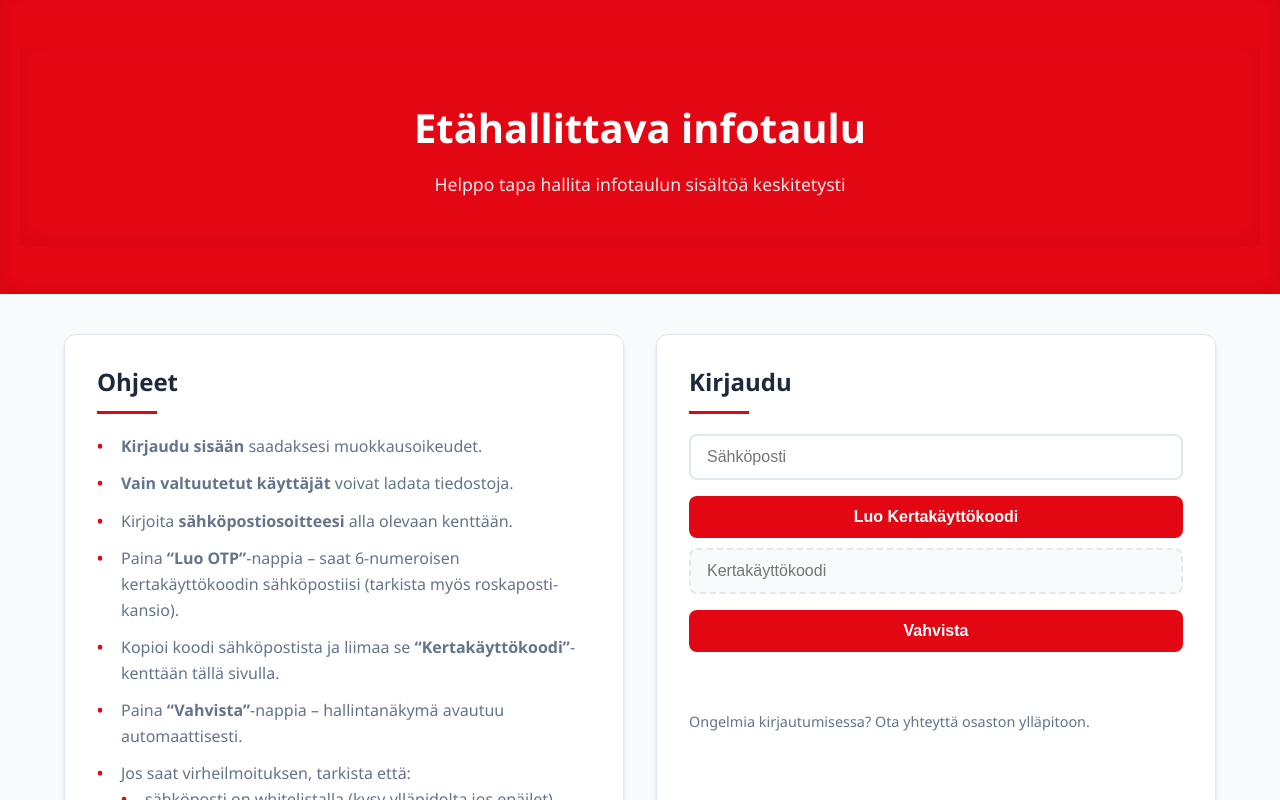
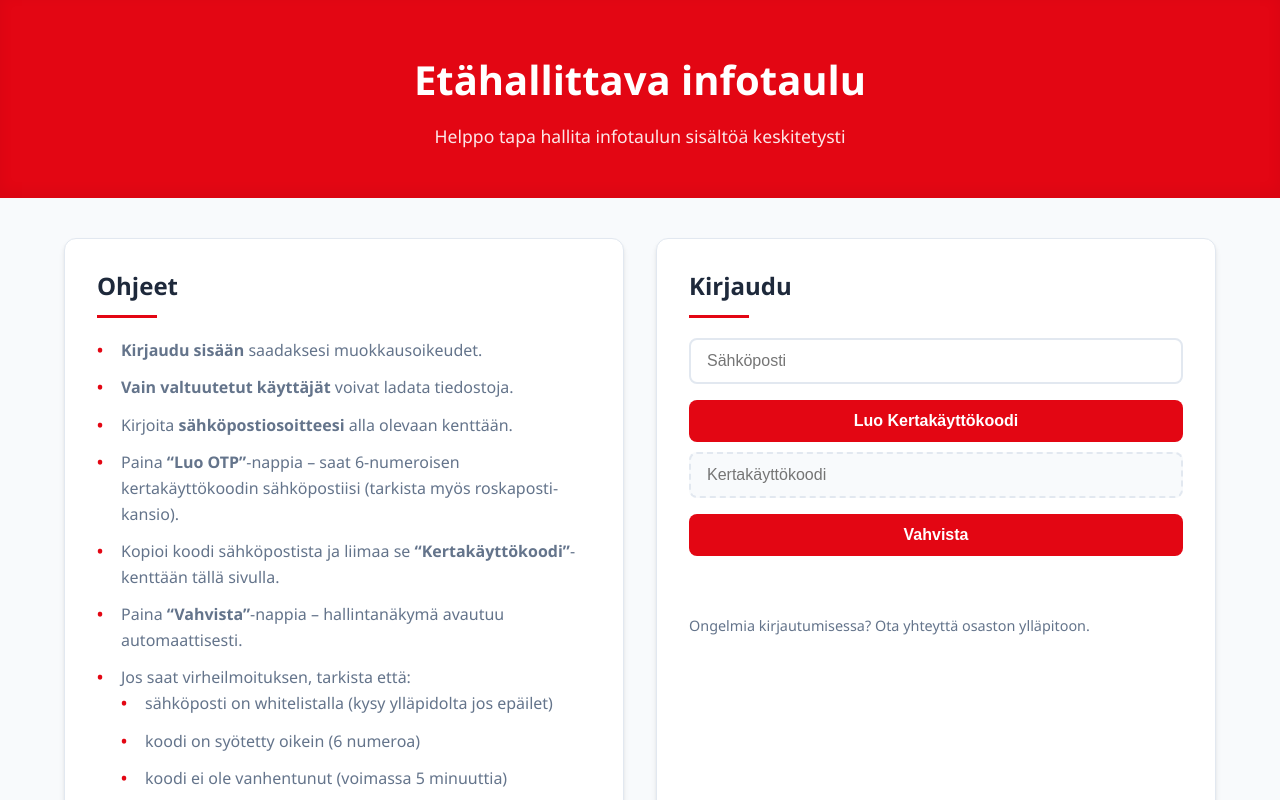
Before and after one commit to PennasenKake/infotaulu, a React (Create React App) app in the folder client/: page / in a window 1280 px wide. Shown: the top 800 px of the page. Built offline with nearby package versions, Linux system fonts and the light colour scheme; no server answers.

Commit message:
korjaukset

```diff
--- a/client/src/App.js
+++ b/client/src/App.js
@@ -29,7 +29,7 @@ function App() {
     const savedEmail = localStorage.getItem('authenticatedEmail');
 
     if (savedToken && savedEmail) {
-      setEmail(savedToken);
+      setToken(savedToken);
       setIsAuthenticated(true);
       setEmail(savedEmail);
     }
@@ -169,6 +169,7 @@ function App() {
   const handleLogout = () => {
     localStorage.removeItem('isAuthenticated');
     localStorage.removeItem('authenticatedEmail');
+    localStorage.removeItem('loginTime');
     setIsAuthenticated(false);
     setEmail('');
     setOtp('');
--- a/client/src/components/header.js
+++ b/client/src/components/header.js
@@ -4,10 +4,8 @@ import "./header.css";
 function Header() {
   return (
     <header className="header">
-        <header>
-            <h1>Etähallittava infotaulu</h1>
-            <p>Helppo tapa hallita infotaulun sisältöä keskitetysti</p>
-        </header>
+      <h1>Etähallittava infotaulu</h1>
+      <p>Helppo tapa hallita infotaulun sisältöä keskitetysti</p>
     </header>
   );
 }
--- a/client/src/dashboard.js
+++ b/client/src/dashboard.js
@@ -38,6 +38,7 @@ function Dashboard({ onLogout, token }) {
     try {
       const res = await fetch(`${API_URL}/api/upload`, {
         method: 'POST',
+        headers: { 'Authorization': `Bearer ${token}` },
         body: formData,
       });
 
```
